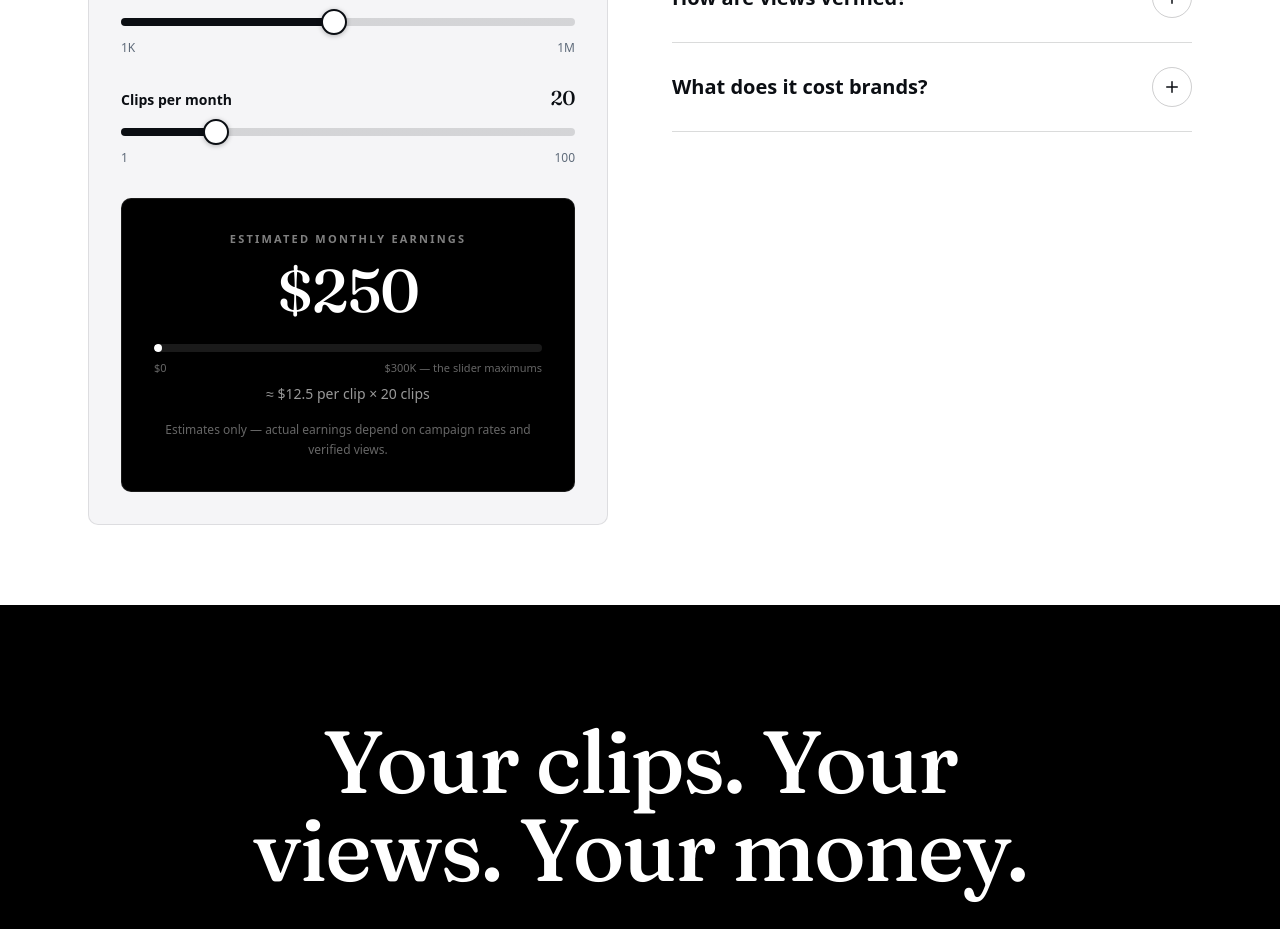
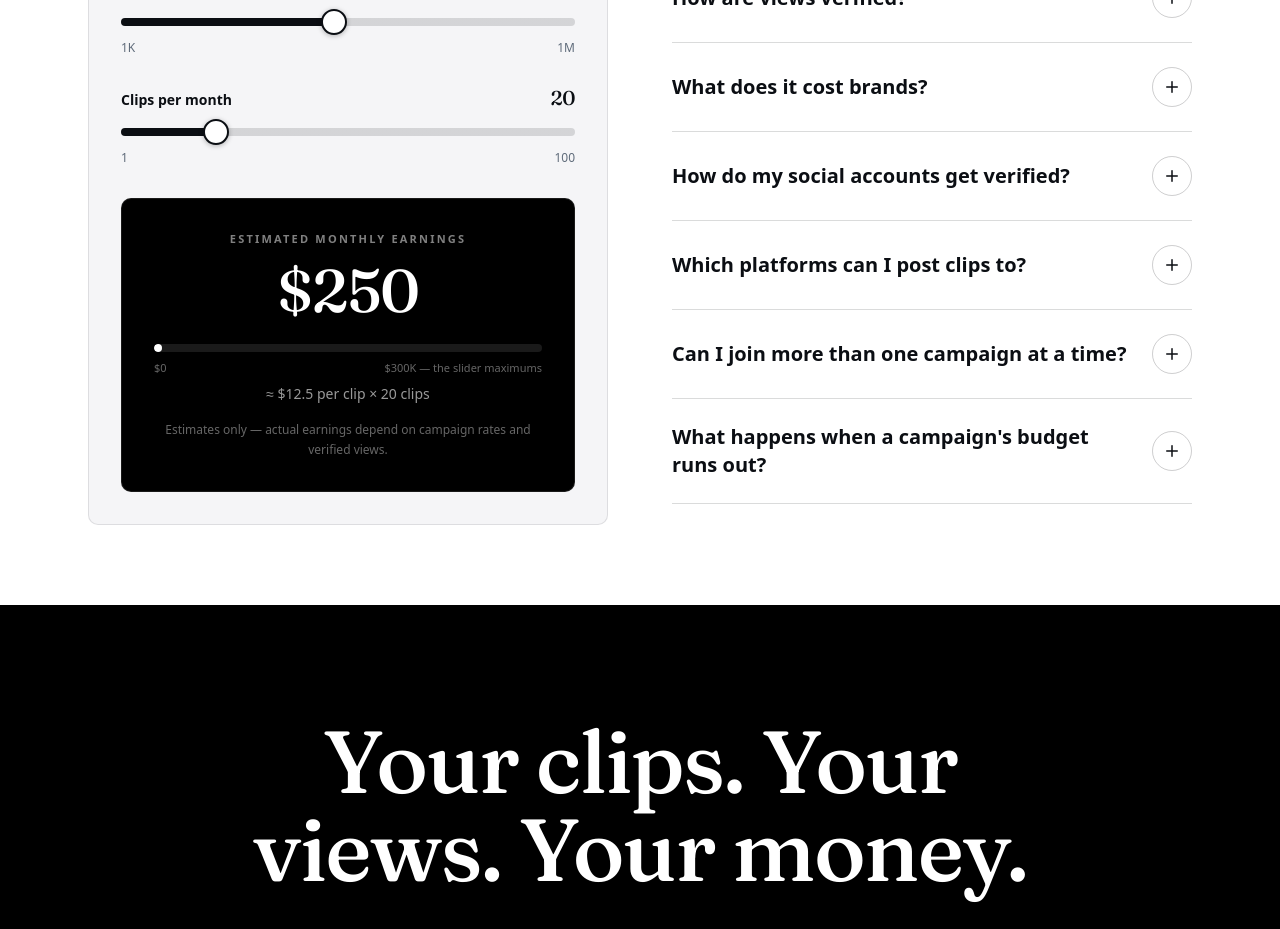
Before and after one commit to Chachi420/clipforge, a Next.js app: page / in a window 1280 px wide. Shown: the part 3820-4749 px from the top of the page. Built offline with nearby package versions, Linux system fonts and the light colour scheme; a web font is replaced by a local one.

Commit message:
Homepage FAQ: 4 more questions to balance the calculator column

```diff
--- a/components/home-sections.tsx
+++ b/components/home-sections.tsx
@@ -265,6 +265,22 @@ const FAQ_ITEMS = [
     q: "What does it cost brands?",
     a: "Brands set their own budget and per-view rate — priced per 100K verified views — with a hard cap. There is no fixed pricing: you spend exactly what you approve, nothing more.",
   },
+  {
+    q: "How do my social accounts get verified?",
+    a: "When you add an account, we give you a unique code to put in that account's bio. Our system checks the bio for the code and confirms the account has at least 1,000 followers before it goes Active. Only clips from your Active accounts earn.",
+  },
+  {
+    q: "Which platforms can I post clips to?",
+    a: "TikTok, Instagram Reels, YouTube Shorts, and X. Every clip link you submit has to come from one of your verified accounts — a link from anywhere else gets rejected.",
+  },
+  {
+    q: "Can I join more than one campaign at a time?",
+    a: "Yes. Browse as many live briefs as you want — each clip you submit is tied to one campaign, and its views accrue at that campaign's rate.",
+  },
+  {
+    q: "What happens when a campaign's budget runs out?",
+    a: "Every campaign has a hard budget cap, so it stops taking new views once the budget is allocated. Views are logged as they happen, so everything verified up to that point is already on your ledger for the monthly payout.",
+  },
 ];
 
 /* ------------------------------------------------------------------ */
```
